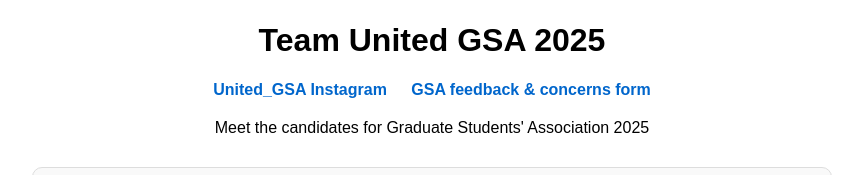
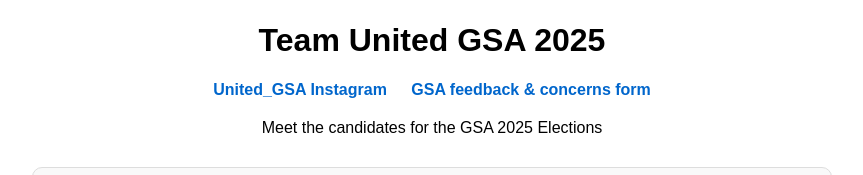
Before and after one commit to Elensbagira/Carleton_GSA_Elections, a plain HTML site: page index.html in a window 1280 px wide. Shown: the part 173-348 px from the top of the page, without its empty margins (208-1071 px from the left). Drawn offline with Linux system fonts and the light colour scheme.

Commit message:
Update index.html

```diff
--- a/index.html
+++ b/index.html
@@ -69,7 +69,7 @@
             </a>
             <a href="https://docs.google.com/forms/d/e/1FAIpQLSd8mYrNu1dlzD8y_9HcOq3lcVfZDbfmFBWJh0DHkt-yQQsCGQ/viewform" target="_blank">GSA feedback & concerns form</a>
         </div>
-        <p>Meet the candidates for Graduate Students' Association 2025</p>
+        <p>Meet the candidates for the GSA 2025 Elections</p>
     </header>
 
     <div class="candidate">
```
